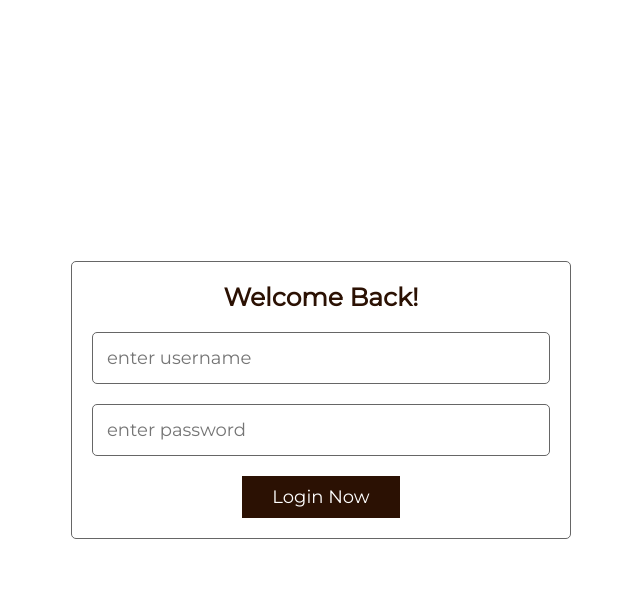
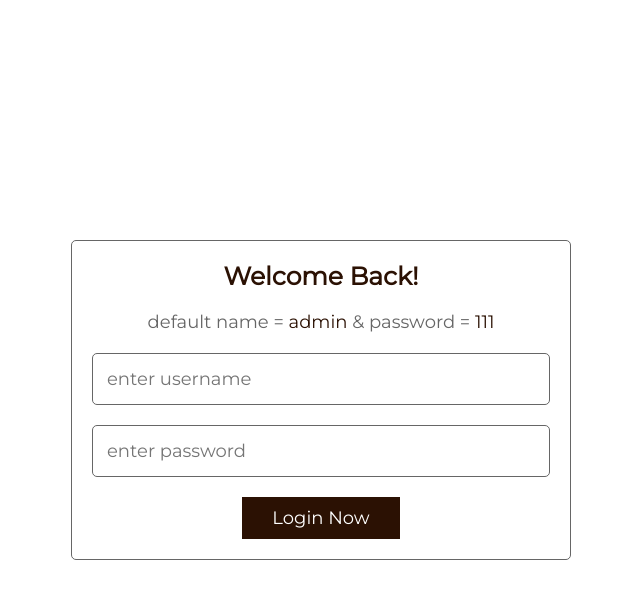
Before and after one commit to manhhoang02/quanlykhachsan, a PHP site: page /admin/login.php in a window 1280 px wide. Shown: the top 599 px of the page, without its empty margins (319-959 px from the left). Run offline with PHP 8.4, Linux system fonts and the light colour scheme.

Commit message:
refactor: login

```diff
--- a/admin/login.php
+++ b/admin/login.php
@@ -50,7 +50,7 @@ if (isset($_POST['submit'])) {
 
       <form action="" method="POST">
          <h3>welcome back!</h3>
-         <!-- <p>default name = <span>admin</span> & password = <span>111</span></p> -->
+         <p>default name = <span>admin</span> & password = <span>111</span></p>
          <input type="text" name="name" placeholder="enter username" maxlength="20" class="box" required
             oninput="this.value = this.value.replace(/\s/g, '')">
          <input type="password" name="pass" placeholder="enter password" maxlength="20" class="box" required
```
